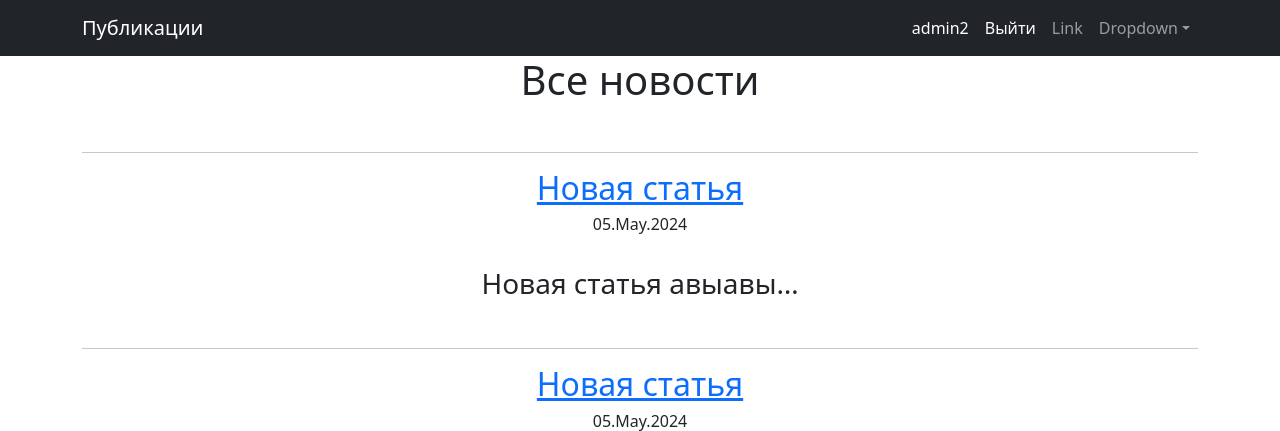
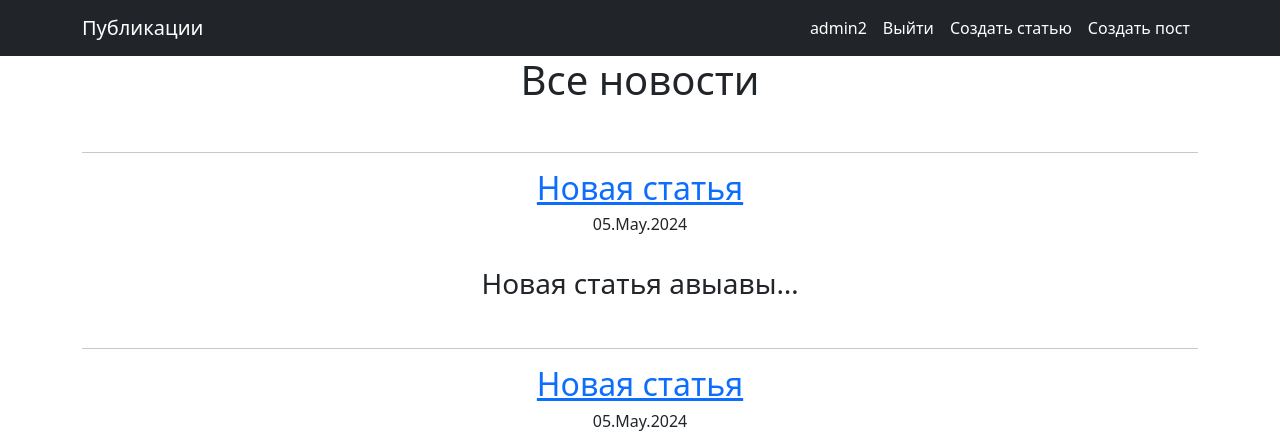
Before and after one commit to virus37161/NewPortal, a Django app: page /news/ in a window 1280 px wide. Shown: the top 431 px of the page. Run offline with Django 4.2, Linux system fonts and the light colour scheme; a user stored in the database is signed in; data comes from the database, SQL or seed files in the repository; both versions use the stored data as it was after the commit; some libraries are stand-ins or nearby versions.

Commit message:
Исправление подтверждения почты

```diff
--- a/project/newspaper/settings.py
+++ b/project/newspaper/settings.py
@@ -155,7 +155,7 @@ ACCOUNT_EMAIL_REQUIRED = True
 ACCOUNT_UNIQUE_EMAIL = True
 ACCOUNT_USERNAME_REQUIRED = True
 ACCOUNT_AUTHENTICATION_METHOD = 'username_email'
-ACCOUNT_EMAIL_VERIFICATION = 'none'
+ACCOUNT_EMAIL_VERIFICATION = 'mandatory'
 
 SOCIALACCOUNT_PROVIDERS = {
     'google': {
--- a/project/templates/flatpages/default.html
+++ b/project/templates/flatpages/default.html
@@ -21,16 +21,11 @@
                     <ul class="navbar-nav ms-auto mb-2 mb-lg-0">
                         <li class="nav-item"><a class="nav-link active" aria-current="page" >{{request.user.username}}</a></li>
                         <li class="nav-item"><a class="nav-link active" aria-current="page" href="{% url 'logout_confirm'%}">Выйти</a></li>
-                        <li class="nav-item"><a class="nav-link" href="#">Link</a></li>
-                        <li class="nav-item dropdown">
-                            <a class="nav-link dropdown-toggle" id="navbarDropdown" href="#" role="button" data-bs-toggle="dropdown" aria-expanded="false">Dropdown</a>
-                            <ul class="dropdown-menu dropdown-menu-end" aria-labelledby="navbarDropdown">
-                                <li><a class="dropdown-item" href="#">Action</a></li>
-                                <li><a class="dropdown-item" href="#">Another action</a></li>
-                                <li><hr class="dropdown-divider" /></li>
-                                <li><a class="dropdown-item" href="#">Something else here</a></li>
-                            </ul>
-                        </li>
+
+                       {%block up%}{% if not is_not_author %}
+<li class="nav-item"><a class="nav-link active" aria-current="page" href="create/"> Создать статью</a> </li>
+<li class="nav-item"> <a class="nav-link active" aria-current="page" href="articles/create/"> Создать пост</a> </li>
+{% endif %}{%endblock up%}
                     </ul>
                 </div>
             </div>
--- a/project/templates/news.html
+++ b/project/templates/news.html
@@ -43,4 +43,10 @@ News
 {% if is_not_author %}
 <button> <a href="http://127.0.0.1:8000/news/upgrade"> Стать автором</a> </button>
 {% endif %}
+
 {% endblock content %}
+
+{%block up%}{% if not is_not_author %}
+<li class="nav-item"><a class="nav-link active" aria-current="page" href="create/"> Создать статью</a> </li>
+<li class="nav-item"> <a class="nav-link active" aria-current="page" href="articles/create/"> Создать пост</a> </li>
+{% endif %}{%endblock up%}
```
Also changed, not shown: project/db.sqlite3.
